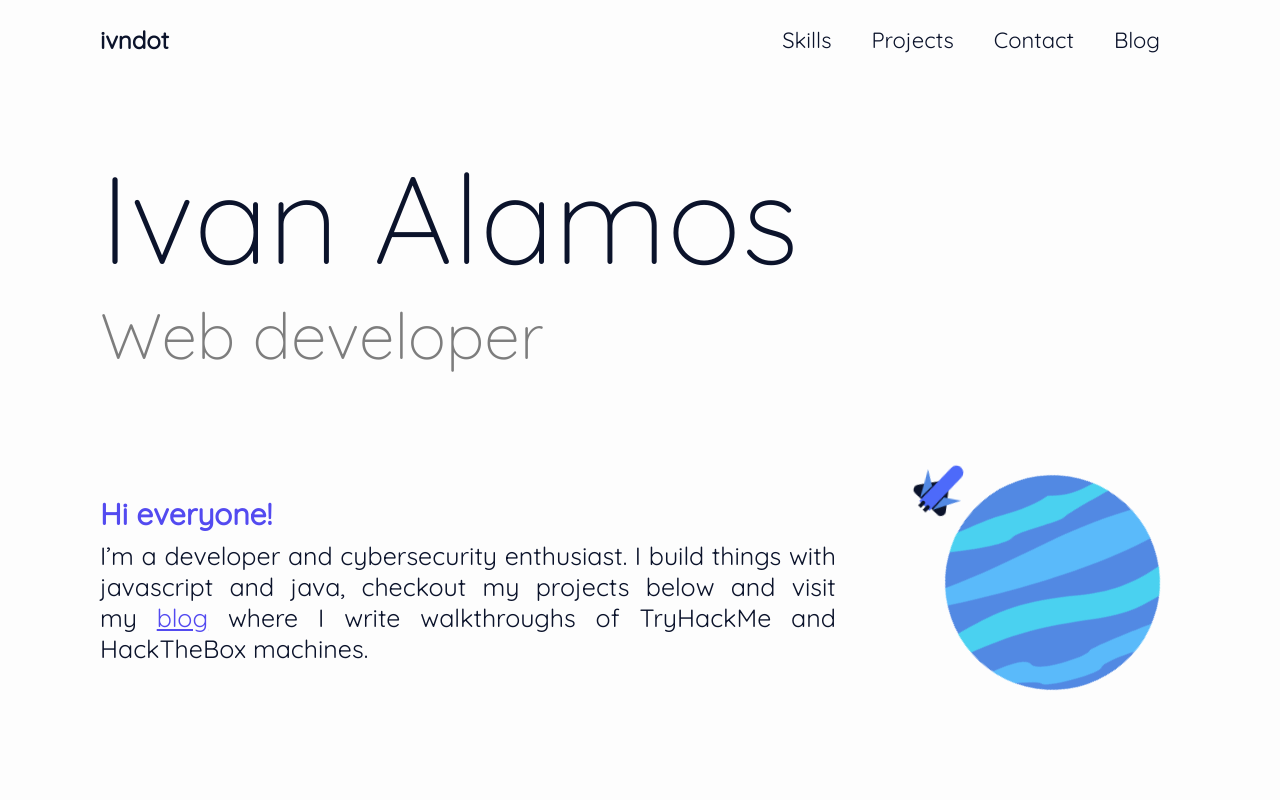
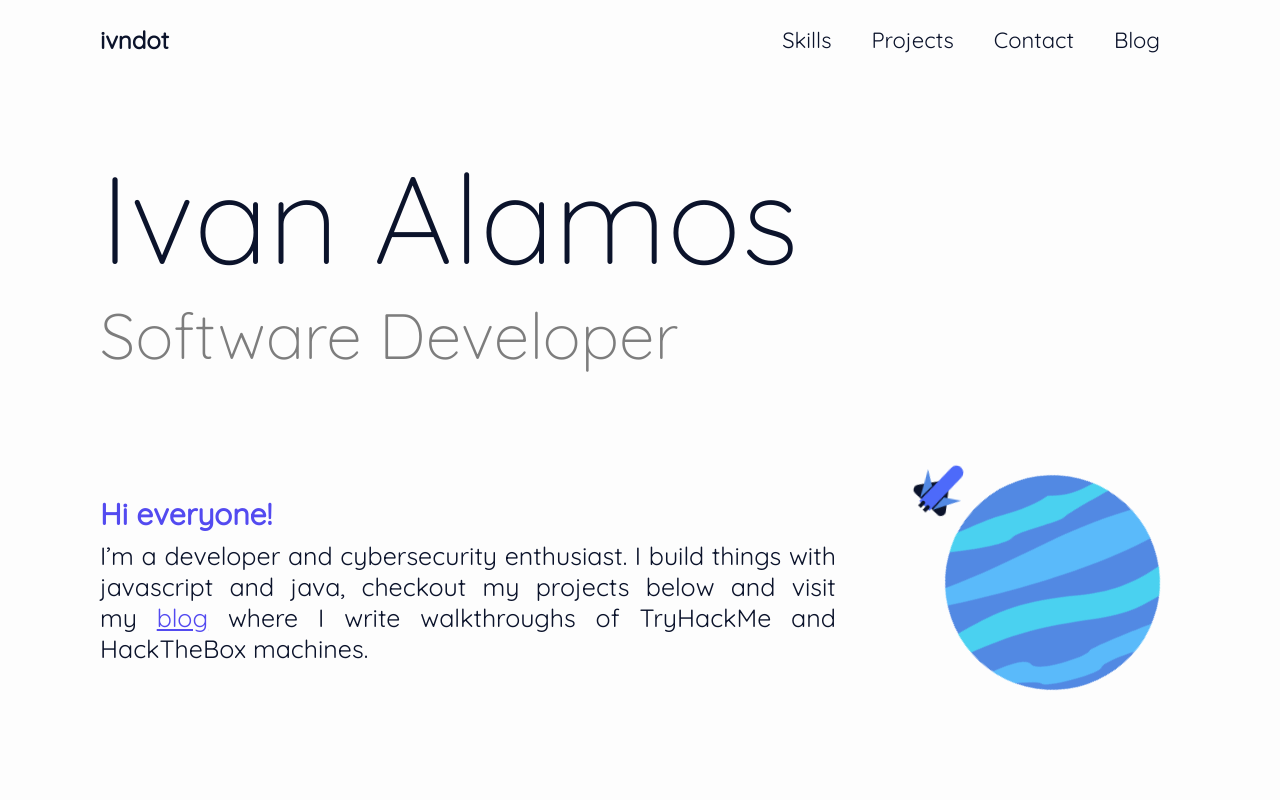
Before and after one commit to ivndot/portfolio, a React (Create React App) app: page / in a window 1280 px wide. Shown: the top 800 px of the page. Built offline with nearby package versions, Linux system fonts and the light colour scheme.

Commit message:
Fix landing

```diff
--- a/src/components/sections/Landing.js
+++ b/src/components/sections/Landing.js
@@ -9,7 +9,7 @@ const Landing = () => {
   return (
     <section className="landing">
       <h1 className="landing__name">Ivan Alamos</h1>
-      <h2 className="landing__role">Web developer</h2>
+      <h2 className="landing__role">Software Developer</h2>
       <div className="landing__content">
         <div className="landing__planet-container">
           <SpaceshipLanding className="spaceship--animation" />
```
